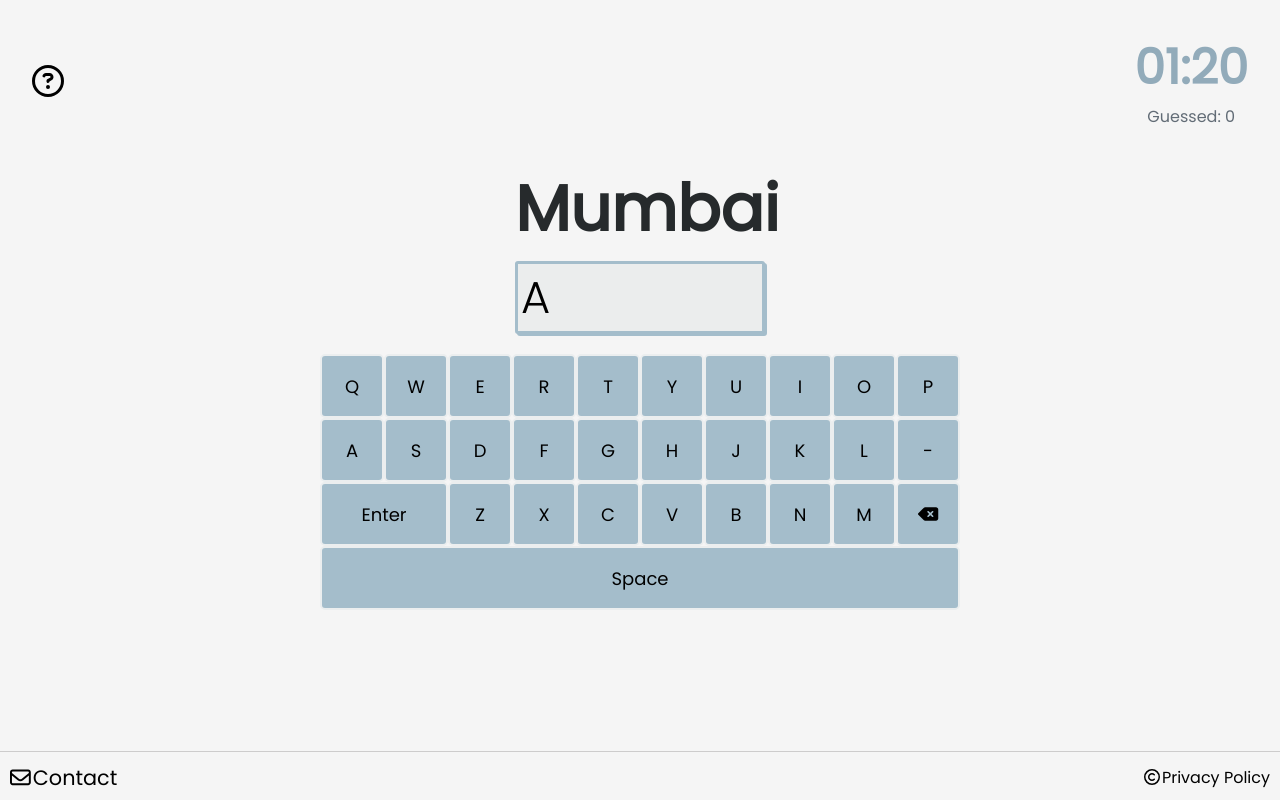
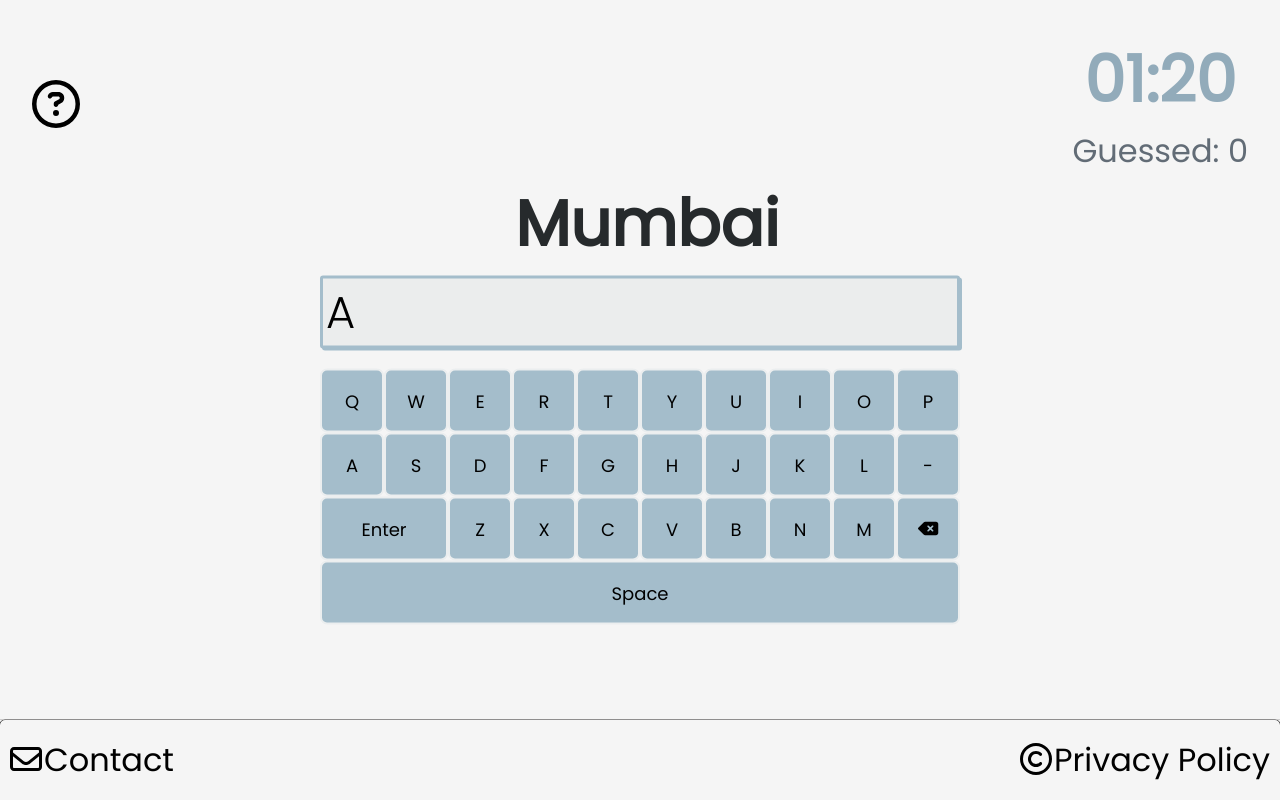
Before and after one commit to nickgabriadze/Towngraphy, a React (Create React App) app: page / in a window 1280 px wide. Built offline with nearby package versions, Linux system fonts and the light colour scheme.

Commit message:
Made a bit more responsive

```diff
--- a/src/App/App.css
+++ b/src/App/App.css
@@ -53,3 +53,18 @@ body{
 
 
 }
+
+
+
+@media screen and (min-width:800px) and (min-height: 800px) {
+  #score-howTo{
+    padding-bottom: 0;
+  }
+
+  .container{
+    position: absolute;
+    top:50%;
+    left: 50%;
+    transform: translate(-50%, -50%);
+  }
+}
--- a/src/Components/Footer/footer.css
+++ b/src/Components/Footer/footer.css
@@ -47,8 +47,22 @@ a {
 }
 
 
-@media (mix-width: 450px){
+@media screen and (min-width:1000px) and (min-height: 800px){
+    #flexable-footer{
+        height: 5rem;
+    }
+
     .footer-container{
-        display: none;
+        height: 5rem;
+        box-shadow: 0 0 0 0.5px black;
     }
+    #copyright-logo-with-text {
+        font-size: 2rem;
+    }
+
+    #envelope, #contact-mail{
+        font-size: 2rem;
+    }
+
+
 }
--- a/src/Components/Header/header.css
+++ b/src/Components/Header/header.css
@@ -102,3 +102,9 @@
         padding-top: 12px;
     }
 }
+
+@media screen and (max-width: 300px){
+    .explain-mobile{
+        width: 200px;
+    }
+}
--- a/src/Components/HowTo/howToInstruction.css
+++ b/src/Components/HowTo/howToInstruction.css
@@ -1,10 +1,11 @@
 @import url('https://fonts.googleapis.com/css2?family=Poppins&display=swap');
-#circle-questionMark{
+
+#circle-questionMark {
     font-size: 2rem;
     cursor: pointer;
 }
 
-#explanation{
+#explanation {
     background-color: #9d9d9d;
     text-align: center;
     color: rgb(255, 255, 255);
@@ -12,7 +13,19 @@
     padding: 2px;
     width: 200px;
     height: auto;
-    font-size:10px;
-    font-family: 'Poppins','Gill Sans', 'Gill Sans MT', 'Calibri', 'Trebuchet MS', 'sans-serif';
+    font-size: 10px;
+    font-family: 'Poppins', 'Gill Sans', 'Gill Sans MT', 'Calibri', 'Trebuchet MS', 'sans-serif';
     cursor: pointer;
 }
+
+@media screen and (min-width:1000px) and (min-height: 800px) {
+    #explanation {
+        font-size: 1.2rem;
+        width: 40%;
+    }
+
+    #circle-questionMark {
+        font-size: 3rem;
+
+    }
+}
--- a/src/Components/Keyboard/keyboard.css
+++ b/src/Components/Keyboard/keyboard.css
@@ -115,6 +115,7 @@ button:focus {
     }
     button{
         font-size: 18px;
+        border-radius: 7px;
 
     }
 }
--- a/src/Components/Textbox/textBox.css
+++ b/src/Components/Textbox/textBox.css
@@ -116,13 +116,14 @@
 
 @media screen and (min-height: 800px) and (min-width: 1000px) {
     #box-for-input {
-        width: 100%;
+        width: 40rem;
         height: fit-content;
     }
 
 
     #pre-defined {
         font-size: 4rem;
+        text-align: center;
     }
 
     #answer {
--- a/src/Components/Textbox/textBox.jsx
+++ b/src/Components/Textbox/textBox.jsx
@@ -1,4 +1,4 @@
-import React, { useEffect, useState } from 'react';
+import React, { useEffect } from 'react';
 import './textBox.css';
 import { motion } from 'framer-motion';
 
--- a/src/Components/Timer/timer.css
+++ b/src/Components/Timer/timer.css
@@ -10,6 +10,17 @@
 #time{
     color: #92abba;
     font-size: 3rem;
-
     font-family:'Poppins', 'Franklin Gothic Medium', 'Arial Narrow', 'Arial', 'sans-serif';
 }
+
+
+@media screen and (min-width:1000px) and (min-height: 800px) {
+   #time{
+    font-size: 4rem;
+   }
+
+   #guessed{
+    font-size: 2rem;
+   }
+
+}
--- a/src/Components/Timer/timer.js
+++ b/src/Components/Timer/timer.js
@@ -23,7 +23,7 @@ export function Timerwithscore({ minute, second, guessed }) {
         <>
             <motion.div  className="timer">
                 <p style={minute === 0 ? second < 10 ? stylesForRed : stylesForNormal: stylesForNormal}id='time'>{`${formattedMinute}:${formattedSecond}`}</p>
-                <p  id='gussed'>Guessed: {guessed}</p>
+                <p  id='guessed'>Guessed: {guessed}</p>
             </motion.div>
         </>
     );
```
